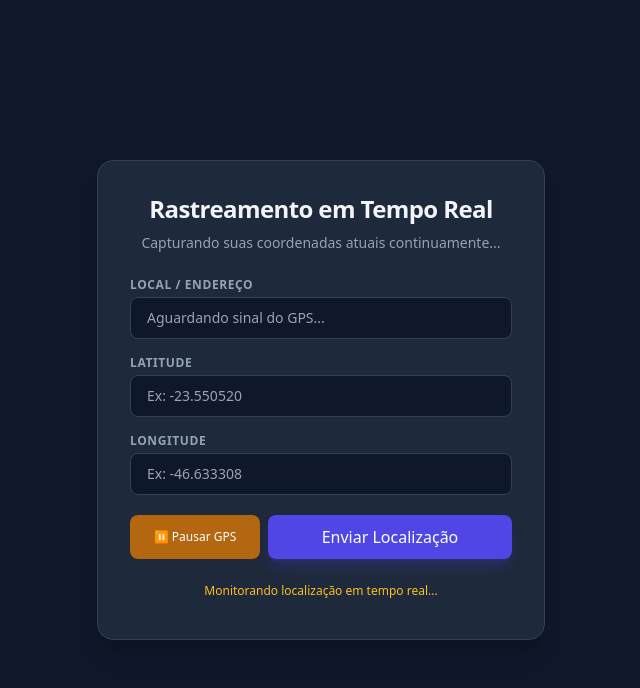
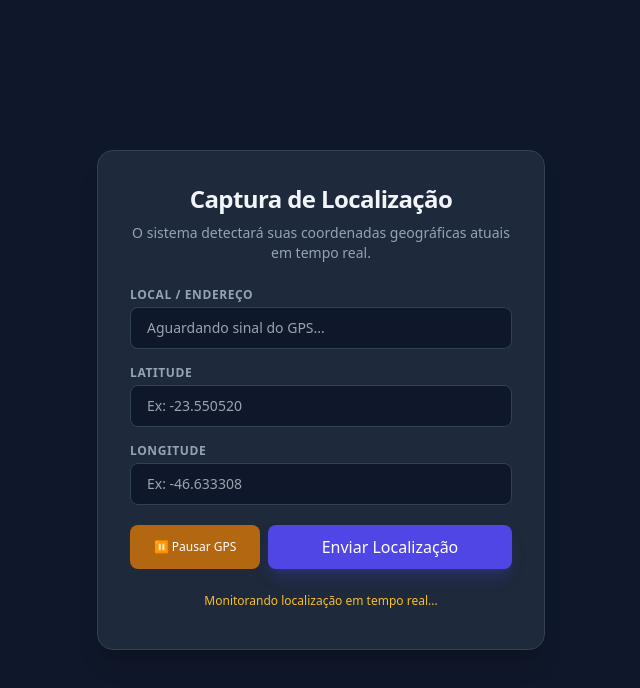
Before and after one commit to fepavan/controle-meteorologico, a plain HTML site: page index.html in a window 1280 px wide. Shown: the whole page, without its empty margins (319-959 px from the left). Drawn offline with nearby package versions, Linux system fonts and the light colour scheme.

Commit message:
index.html

```diff
--- a/index.html
+++ b/index.html
@@ -3,7 +3,7 @@
 <head>
     <meta charset="UTF-8">
     <meta name="viewport" content="width=device-width, initial-scale=1.0">
-    <title>Envio de Localização em Tempo Real</title>
+    <title>Envio de Localização</title>
     <!-- Tailwind CSS -->
     <script src="https://cdn.tailwindcss.com"></script>
 </head>
@@ -11,8 +11,8 @@
 
     <div class="max-w-md w-full bg-slate-800 border border-slate-700 rounded-2xl shadow-xl p-8 space-y-6">
         <div class="text-center space-y-2">
-            <h1 class="text-2xl font-bold tracking-tight">Rastreamento em Tempo Real</h1>
-            <p class="text-sm text-slate-400">Capturando suas coordenadas atuais continuamente...</p>
+            <h1 class="text-2xl font-bold tracking-tight">Captura de Localização</h1>
+            <p class="text-sm text-slate-400">O sistema detectará suas coordenadas geográficas atuais em tempo real.</p>
         </div>
 
         <!-- Formulário integrado -->
@@ -80,7 +80,6 @@
         let lastFetchTime = 0;
         async function fetchAddressThrottled(lat, lon) {
             const now = Date.now();
-            // Limita a busca reversa de endereço para a cada 10 segundos para não sobrecarregar a API pública
             if (now - lastFetchTime < 10000) return;
             lastFetchTime = now;
 
@@ -105,7 +104,6 @@
                         const lat = position.coords.latitude;
                         const lon = position.coords.longitude;
 
-                        // Atualiza os inputs em tempo real conforme o GPS muda
                         latInput.value = lat;
                         lonInput.value = lon;
 
@@ -140,13 +138,11 @@
             }
         }
 
-        // Inicia o rastreamento ao carregar
         startTracking();
 
-        // Intercepta o envio
         form.addEventListener('submit', () => {
             isSubmitted = true;
-            if (watchId !== null) navigator.geolocation.clearWatch(watchId); // Para o GPS ao enviar
+            if (watchId !== null) navigator.geolocation.clearWatch(watchId);
             submitBtn.disabled = true;
             submitBtn.textContent = "Enviando...";
         });
```
